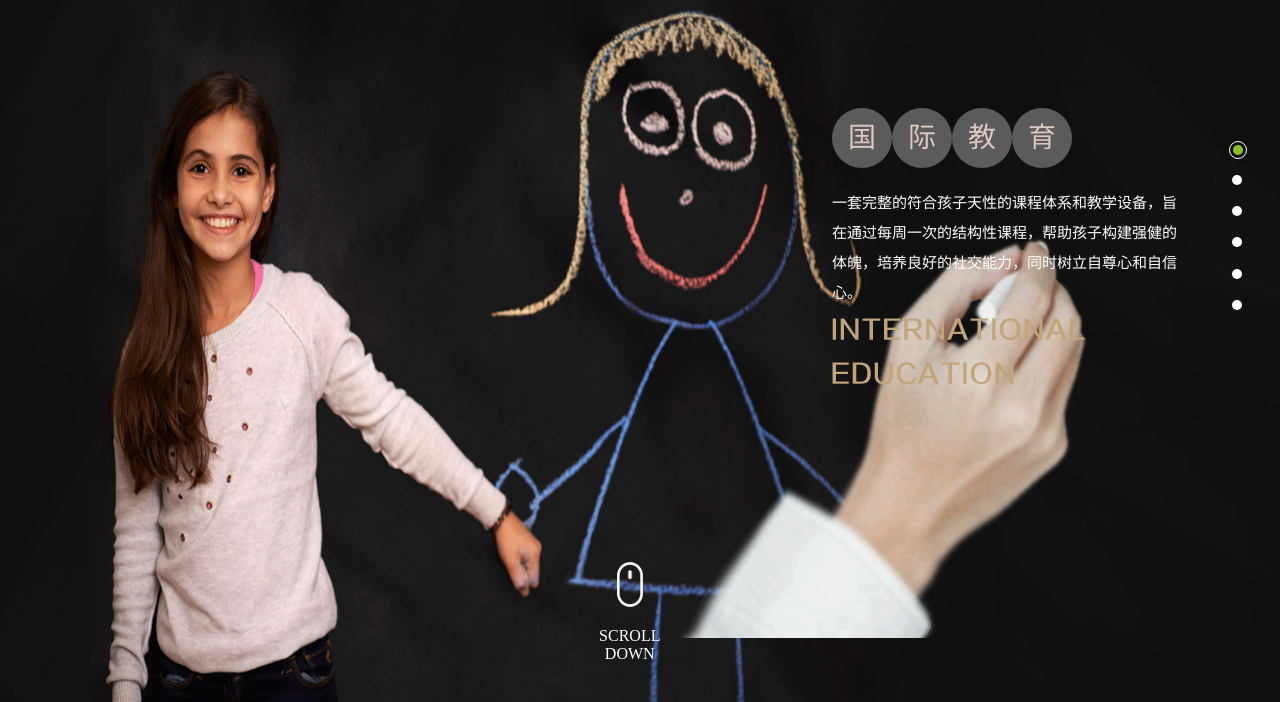
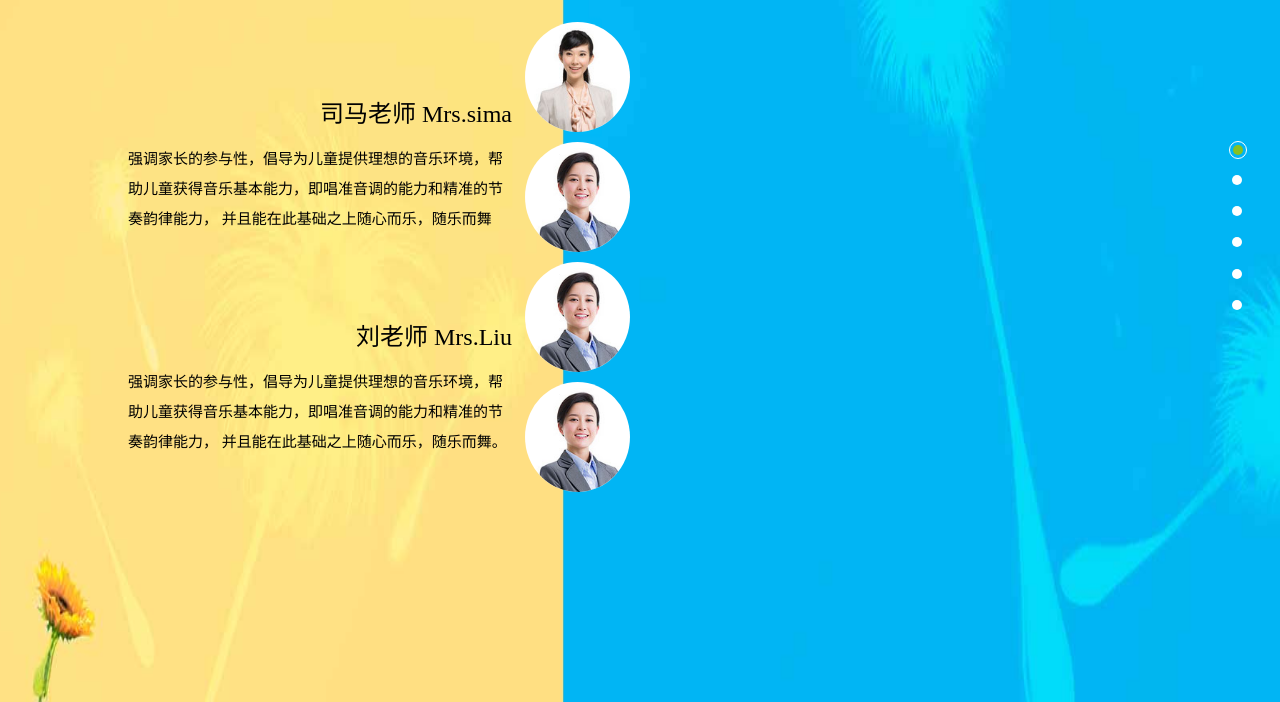
Before and after one commit to myham/woonjin, a plain HTML site: page index.html in a window 1280 px wide. Shown: the part 98-800 px from the top of the page. Drawn offline with Linux system fonts and the light colour scheme.

Commit message:
4/18  20:47

```diff
--- a/css/index.css
+++ b/css/index.css
@@ -243,6 +243,7 @@ body,div,p,span{
 	width: 57%;
 	height: 100vh;
 	float: right;
+	z-index: -99;
 }
 .second_about{
 	width: 100%;
@@ -253,7 +254,6 @@ body,div,p,span{
 	color: black;
 	font-size: 48px;
 	line-height: 100px;
-	z-index: 99;
 }
 .aboutOur{
 	width: 100%;
@@ -311,6 +311,7 @@ body,div,p,span{
 	text-align: center;
 	line-height: 40px;
 	cursor: pointer;
+	z-index: 999999999999999999;
 }
 .btnRight{
 	width: 40px;
@@ -552,11 +553,13 @@ body,div,p,span{
 
 /*第三部分*/
 .wrapperAll > ul > li:nth-child(1){
-	/*display: none;*/
+	display: none;
 }
 .wrapperAll > ul > li:nth-child(2){
-	/*display: none;*/
-	z-index: -999;
+	display: none;
+}
+.wrapperAll > ul > li:nth-child(3){
+	display: none;
 }
 /*.wrapperAll > ul > li:nth-child(3){
 	display: none;
@@ -942,3 +945,84 @@ body,div,p,span{
 	/*opacity: 0;*/
 	/*transform: translateY(-vh);*/
 }
+
+/*第三部分*/
+.bgFour{
+	width: 100%;
+	height: 100vh;
+	background: url(../img/allchild22.jpg) no-repeat;
+	background-size: 120% 200%;
+	background-position-x: 80%;
+	background-position-y: 15%;
+}
+.bgFour > .bgFourLeft{
+	width: 30%;
+	height: 100vh;
+	float: left;
+	padding-left: 10%;
+}
+.bgFour > .bgFourLeft>.Mrsima{
+	width: 100%;
+	height: 50px;
+	float: left;
+	margin-top: 50%;
+	text-align: right;
+	color: black;
+	font-size: 24px;
+}
+.simaText{
+	width: 100%;
+	height: 150px;
+	float: left;
+	color: black;
+    font-size: 15px;
+	line-height: 30px;
+}
+.MrsLiu{
+	width: 100%;
+	height: 50px;
+	float: left;
+	margin-top: 6%;
+	text-align: right;
+	color: black;
+	font-size: 24px;
+}
+.MrsLiuText{
+	width: 100%;
+	height: 150px;
+	float: left;
+	color: black;
+    font-size: 15px;
+	line-height: 30px;
+}
+.bgFourCenetr{
+	width: 10%;
+	height: 85vh;
+	float: left;
+	margin-top: 15vh;
+}
+.fourImgOne{
+	width: 82%;
+	height: 110px;
+	float: left;
+	border-radius: 50%;
+	margin-left: 10%;
+	overflow: hidden;
+}
+.fourImgOne>img{
+	width: 100%;
+	height: 100%;
+}
+.fourImgTwo{
+	width: 82%;
+	height: 110px;
+	float: left;
+	border-radius: 50%;
+	margin-top: 10px;
+	margin-left: 10%;
+	overflow: hidden;
+}
+.fourImgTwo>img{
+	width: 100%;
+	height: 100%;
+}
--- a/index.html
+++ b/index.html
@@ -225,7 +225,45 @@
 
 		<!--第三部分-->
 				<li>
+					<div class="bgFour">
+						<div class="bgFourLeft">
+							<div class="Mrsima">
+								司马老师  Mrs.sima
+							</div>
+							<div class="simaText">
 
+强调家长的参与性，倡导为儿童提供理想的音乐环境，帮助儿童获得音乐基本能力，即唱准音调的能力和精准的节奏韵律能力， 并且能在此基础之上随心而乐，随乐而舞
+							</div>
+
+							<div class="MrsLiu">
+								刘老师  Mrs.Liu
+							</div>
+							<div class="MrsLiuText">
+								强调家长的参与性，倡导为儿童提供理想的音乐环境，帮助儿童获得音乐基本能力，即唱准音调的能力和精准的节奏韵律能力， 并且能在此基础之上随心而乐，随乐而舞。
+
+							</div>
+						</div>
+
+						<div class="bgFourCenetr">
+							<div class="fourImgOne">
+								<img src="img/girl.jpg" alt="" />
+							</div>
+							<div class="fourImgTwo">
+								<img src="img/girl2.jpg" alt="" />
+							</div>
+							<div class="fourImgTwo">
+								<img src="img/girl2.jpg" alt="" />
+							</div>
+							<div class="fourImgTwo">
+								<img src="img/girl2.jpg" alt="" />
+							</div>
+						</div>
+
+
+
+
+
+					</div>
 
 
 
```
Also changed, not shown: js/index.js (+1 -6 lines).
